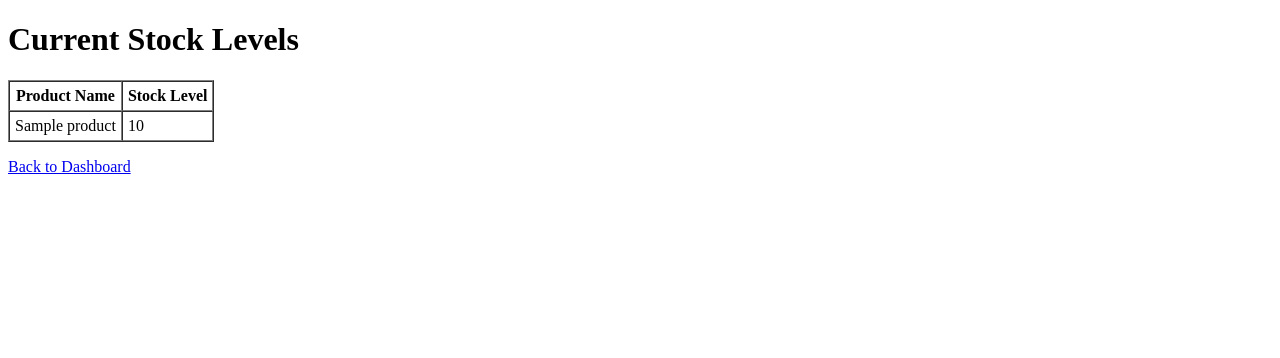
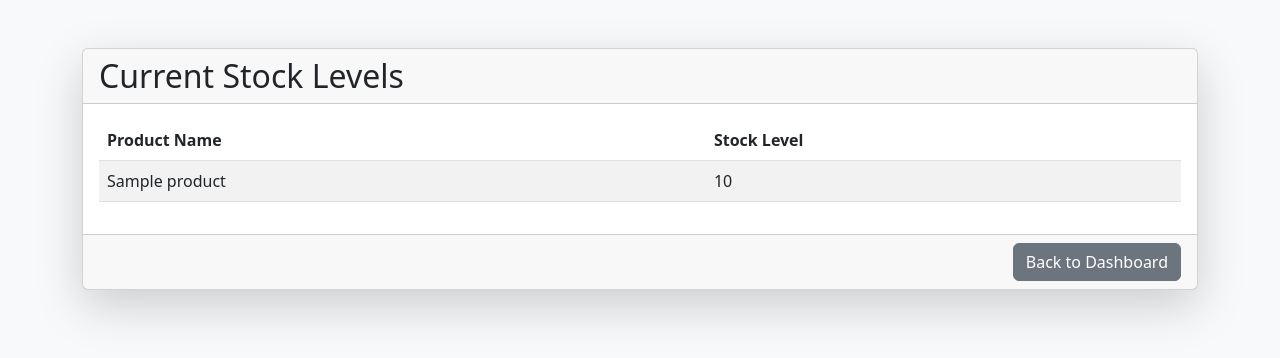
Before and after one commit to lk18tu/COSC4P02_inventory, a Django app: page /manager/stock/ in a window 1280 px wide. Shown: the top 358 px of the page. Run offline with Django 5.2, Linux system fonts and the light colour scheme; a user stored in the database is signed in; tables that the repository leaves empty hold one stand-in row (values such as "Sample post").

Commit message:
Updated UI
Updated the UI to match the login/register page

```diff
--- a/src/inventory_track/manager/templates/manager/stock_view.html
+++ b/src/inventory_track/manager/templates/manager/stock_view.html
@@ -1,13 +1,22 @@
+{% load static %}
 <!DOCTYPE html>
-<html>
+<html lang="en">
   <head>
-    <meta charset="utf-8">
+    <meta charset="UTF-8">
+    <meta name="viewport" content="width=device-width, initial-scale=1.0">
     <title>Manager - Current Stock Levels</title>
+    <link rel="stylesheet" href="https://cdn.jsdelivr.net/npm/bootstrap@5.3.0/dist/css/bootstrap.min.css">
+    <link rel="stylesheet" href="{% static 'css/styles.css' %}">
   </head>
-  <body>
-    <h1>Current Stock Levels</h1>
+  <body class="bg-light">
+    <div class="container my-5">
+      <div class="card shadow-lg">
+        <div class="card-header">
+          <h2 class="mb-0">Current Stock Levels</h2>
+        </div>
+        <div class="card-body">
           {% if products %}
-      <table border="1" cellspacing="0" cellpadding="5">
+            <table class="table table-striped">
               <thead>
                 <tr>
                   <th>Product Name</th>
@@ -24,8 +33,14 @@
               </tbody>
             </table>
           {% else %}
-      <p>No products available.</p>
+            <p class="text-muted">No products available.</p>
           {% endif %}
-    <p><a href="/userauth/dashboard/">Back to Dashboard</a></p>
+        </div>
+        <div class="card-footer text-end">
+          <a href="/userauth/dashboard/" class="btn btn-secondary">Back to Dashboard</a>
+        </div>
+      </div>
+    </div>
+    <script src="https://cdn.jsdelivr.net/npm/bootstrap@5.3.0/dist/js/bootstrap.bundle.min.js"></script>
   </body>
 </html>
--- a/src/inventory_track/userauth/templates/userauth/dashboard.html
+++ b/src/inventory_track/userauth/templates/userauth/dashboard.html
@@ -7,6 +7,9 @@
 <br>
 Registered email:  {{ request.user.email}} <br><br>
 <p>dashboard here (TODO).</p>
+   <p>
+     <a href="{% url 'manager:view_stock' %}">View Current Stock Levels</a>
+   </p>
 <a href="{% url 'logout' %}">Logout</a>
 
 </body>
```
Lines whose indentation alone changed are shown as unchanged.
